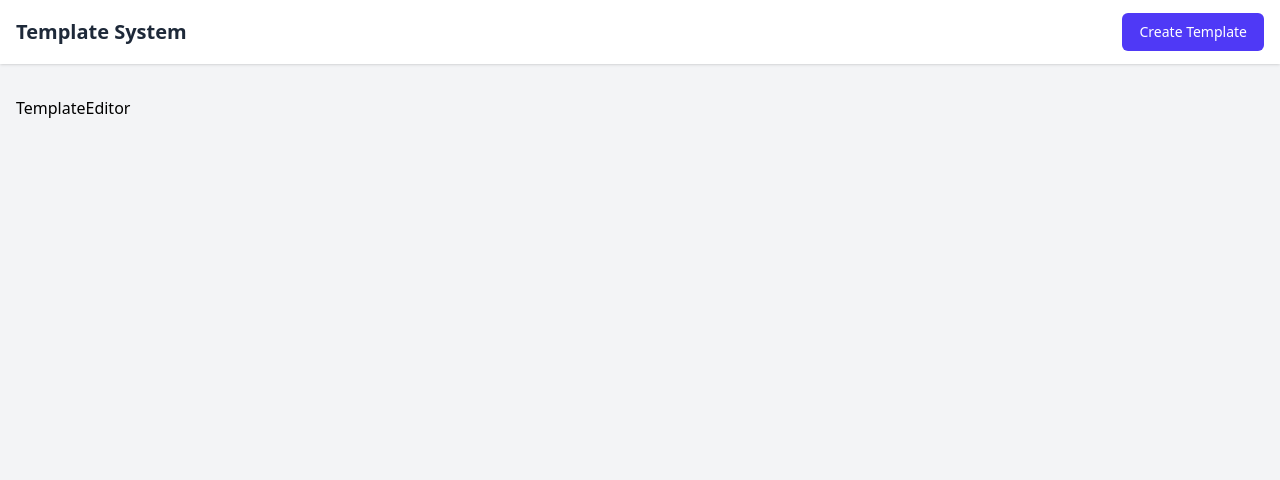
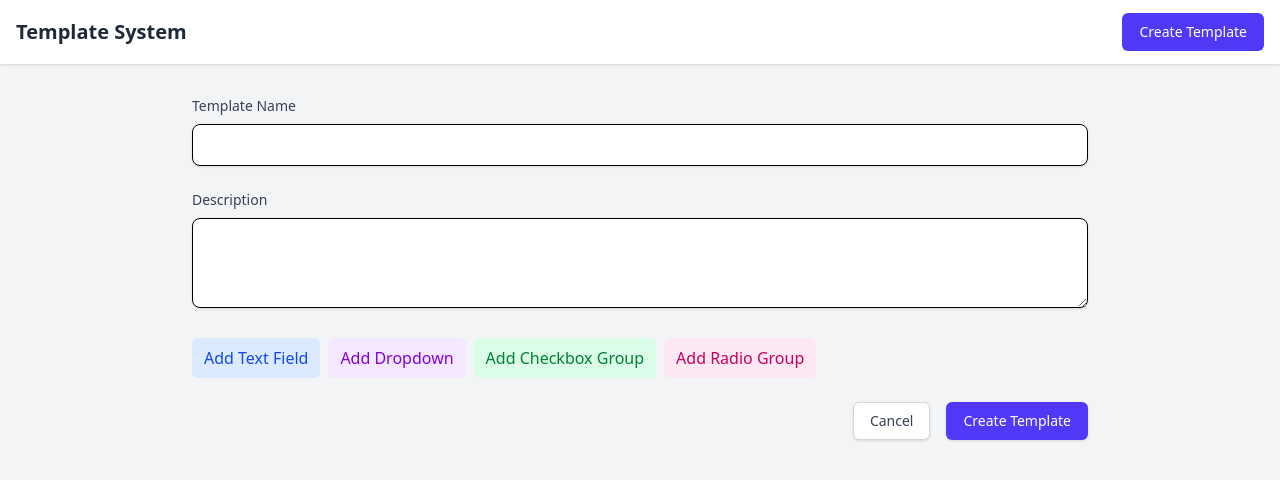
Before and after one commit to DongKyoungPark/TemplateSystem, a React (Vite) app: page /create in a window 1280 px wide. Shown: the top 480 px of the page. Built offline with nearby package versions, Linux system fonts and the light colour scheme.

Commit message:
feat: TemplatePreview, TemplateEditor UI 구현

```diff
--- a/src/components/TemplateEditor.tsx
+++ b/src/components/TemplateEditor.tsx
@@ -1,5 +1,82 @@
 const TemplateEditor = () => {
-  return <div>TemplateEditor</div>;
+  return (
+    <div className="max-w-4xl mx-auto">
+      <form onSubmit={() => {}} className="space-y-6">
+        <div className="space-y-2">
+          <label className="block text-sm font-medium text-gray-700">
+            Template Name
+          </label>
+          <input
+            type="text"
+            value={''}
+            onChange={() => {}}
+            className="w-full px-4 py-2 border rounded-lg shadow-sm bg-white focus:border-indigo-500 focus:ring-indigo-500"
+          />
+        </div>
+
+        <div className="space-y-2">
+          <label className="block text-sm font-medium text-gray-700">
+            Description
+          </label>
+          <textarea
+            value={''}
+            onChange={() => {}}
+            className="w-full px-4 py-2 border rounded-lg shadow-sm bg-white focus:border-indigo-500 focus:ring-indigo-500"
+            rows={3}
+          />
+        </div>
+
+        <div className="space-y-4">
+          <div className="flex gap-2">
+            <button
+              type="button"
+              onClick={() => {}}
+              className="px-3 py-2 bg-blue-100 text-blue-700 rounded-md hover:bg-blue-200"
+            >
+              Add Text Field
+            </button>
+            <button
+              type="button"
+              onClick={() => {}}
+              className="px-3 py-2 bg-purple-100 text-purple-700 rounded-md hover:bg-purple-200"
+            >
+              Add Dropdown
+            </button>
+            <button
+              type="button"
+              onClick={() => {}}
+              className="px-3 py-2 bg-green-100 text-green-700 rounded-md hover:bg-green-200"
+            >
+              Add Checkbox Group
+            </button>
+            <button
+              type="button"
+              onClick={() => {}}
+              className="px-3 py-2 bg-pink-100 text-pink-700 rounded-md hover:bg-pink-200"
+            >
+              Add Radio Group
+            </button>
+          </div>
+        </div>
+
+        <div className="flex justify-end gap-4">
+          <button
+            type="button"
+            onClick={() => {}}
+            className="px-4 py-2 border border-gray-300 rounded-md shadow-sm text-sm font-medium text-gray-700 bg-white hover:bg-gray-50"
+          >
+            Cancel
+          </button>
+          <button
+            type="submit"
+            className="px-4 py-2 border border-transparent rounded-md shadow-sm text-sm font-medium text-white bg-indigo-600 hover:bg-indigo-700"
+          >
+            Create Template
+          </button>
+        </div>
+      </form>
+    </div>
+  );
 };
 
 export default TemplateEditor;
--- a/src/components/TemplateList.tsx
+++ b/src/components/TemplateList.tsx
@@ -7,7 +7,7 @@ const TemplateList = () => {
         <input
           type="text"
           placeholder="Search templates..."
-          className="w-full px-4 py-2 border rounded-lg"
+          className="w-full px-4 py-2 border rounded-lg bg-white"
           value={''}
           onChange={() => {}}
         />
@@ -20,13 +20,13 @@ const TemplateList = () => {
           <div className="flex justify-between items-center">
             <div className="space-x-2">
               <Link
-                to={`/`}
+                to={`/edit/1`}
                 className="inline-flex items-center px-3 py-1 border border-transparent text-sm font-medium rounded-md text-indigo-700 bg-indigo-100 hover:bg-indigo-200"
               >
                 Edit
               </Link>
               <Link
-                to={`/`}
+                to={`/preview/1`}
                 className="inline-flex items-center px-3 py-1 border border-transparent text-sm font-medium rounded-md text-green-700 bg-green-100 hover:bg-green-200"
               >
                 Preview
--- a/src/components/TemplatePreview.tsx
+++ b/src/components/TemplatePreview.tsx
@@ -1,5 +1,12 @@
 const TemplatePreview = () => {
-  return <div>TemplatePreview</div>;
+  return (
+    <div className="max-w-4xl mx-auto">
+      <div className="bg-white shadow rounded-lg p-6">
+        <h1 className="text-2xl font-bold mb-2">name</h1>
+        <p className="text-gray-600 mb-6">description</p>
+      </div>
+    </div>
+  );
 };
 
 export default TemplatePreview;
```
